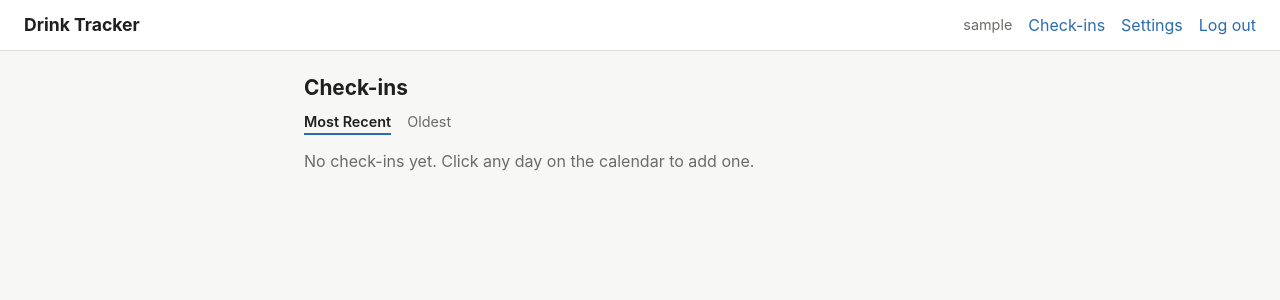
After one commit to OiOfMidworld/drink-tracker, a Flask app: page /checkins in a window 1280 px wide. The commit adds this page. Shown: the top 300 px of the page. Run offline with Flask 3, Linux system fonts and the light colour scheme; the visitor is signed in with stand-in values (Sample User, id 1); data that the repository does not hold is empty.

Commit message:
Add journal check-ins tied to a day, plus a Check-ins tab
New JournalEntry model, independent of drink logging, so a user can
write a note without needing a drink count for that day (and vice
versa). The existing day-click popup gained a journal textarea
alongside the drink count field; /api/log now accepts an optional
"note" and updates whichever of count/note was actually submitted.
Days with a check-in get a small dot marker on the calendar.

Added a Check-ins tab listing every entry by date, sortable by most
recent or oldest, each linking back into the calendar (?open=DD) to
edit it.

Co-Authored-By: Claude Sonnet 5 <noreply@anthropic.com>

```diff
--- a/drink_tracker/main.py
+++ b/drink_tracker/main.py
@@ -6,7 +6,7 @@ from flask_login import current_user, login_required
 from sqlalchemy import extract
 
 from .forms import SettingsForm
-from .models import CATEGORY_INFO, Entry, category_for_count, db
+from .models import CATEGORY_INFO, JOURNAL_TEXT_MAX_LENGTH, Entry, JournalEntry, category_for_count, db
 
 bp = Blueprint("main", __name__)
 
@@ -55,6 +55,13 @@ def calendar_view(year, month):
         for entry in entries
     }
 
+    journal_entries = JournalEntry.query.filter(
+        JournalEntry.user_id == current_user.id,
+        extract("year", JournalEntry.entry_date) == year,
+        extract("month", JournalEntry.entry_date) == month,
+    ).all()
+    journal_map = {entry.entry_date.day: entry.text for entry in journal_entries}
+
     weeks_with_totals = []
     for week in weeks:
         week_total = sum(entry_map[day]["count"] for day in week if day != 0 and day in entry_map)
@@ -92,6 +99,7 @@ def calendar_view(year, month):
         avg_per_week=avg_per_week,
         yearly_avg_per_week=yearly_avg_per_week,
         entry_map=entry_map,
+        journal_map=journal_map,
         future_days=future_days,
         category_info=CATEGORY_INFO,
         today=today,
@@ -114,12 +122,20 @@ def settings():
     return render_template("settings.html", form=form)
 
 
+@bp.route("/checkins")
+@login_required
+def checkins():
+    sort = request.args.get("sort", "newest")
+    order = JournalEntry.entry_date.asc() if sort == "oldest" else JournalEntry.entry_date.desc()
+    entries = JournalEntry.query.filter_by(user_id=current_user.id).order_by(order).all()
+    return render_template("checkins.html", entries=entries, sort=sort)
+
+
 @bp.route("/api/log", methods=["POST"])
 @login_required
 def log_day():
     data = request.get_json(silent=True) or {}
     date_str = data.get("date")
-    count = data.get("count")
 
     try:
         entry_date = datetime.strptime(date_str, "%Y-%m-%d").date()
@@ -129,30 +145,45 @@ def log_day():
     if entry_date > date.today():
         return jsonify({"error": "You can't log a future date."}), 400
 
-    entry = Entry.query.filter_by(user_id=current_user.id, entry_date=entry_date).first()
+    response = {"success": True}
 
-    if count is None:
-        if entry:
-            db.session.delete(entry)
-            db.session.commit()
-        return jsonify({"success": True, "count": None})
+    if "count" in data:
+        count = data["count"]
+        entry = Entry.query.filter_by(user_id=current_user.id, entry_date=entry_date).first()
 
-    if not isinstance(count, int) or isinstance(count, bool) or count < 0:
-        return jsonify({"error": "Enter a whole number of 0 or more."}), 400
+        if count is None:
+            if entry:
+                db.session.delete(entry)
+            response["count"] = None
+        else:
+            if not isinstance(count, int) or isinstance(count, bool) or count < 0:
+                return jsonify({"error": "Enter a whole number of 0 or more."}), 400
+            if entry:
+                entry.drink_count = count
+            else:
+                entry = Entry(user_id=current_user.id, entry_date=entry_date, drink_count=count)
+                db.session.add(entry)
+            category = category_for_count(count)
+            response.update({"count": count, "category": category, "color": CATEGORY_INFO[category]["color"]})
 
-    if entry:
-        entry.drink_count = count
-    else:
-        entry = Entry(user_id=current_user.id, entry_date=entry_date, drink_count=count)
-        db.session.add(entry)
+    if "note" in data:
+        note = data["note"]
+        if note is not None and not isinstance(note, str):
+            return jsonify({"error": "Invalid journal entry."}), 400
+        note = (note or "").strip()
+        if len(note) > JOURNAL_TEXT_MAX_LENGTH:
+            return jsonify({"error": f"Journal entry is too long (max {JOURNAL_TEXT_MAX_LENGTH} characters)."}), 400
+
+        journal_entry = JournalEntry.query.filter_by(user_id=current_user.id, entry_date=entry_date).first()
+        if note:
+            if journal_entry:
+                journal_entry.text = note
+            else:
+                journal_entry = JournalEntry(user_id=current_user.id, entry_date=entry_date, text=note)
+                db.session.add(journal_entry)
+        elif journal_entry:
+            db.session.delete(journal_entry)
+        response["note"] = note or None
+
     db.session.commit()
-
-    category = category_for_count(count)
-    return jsonify(
-        {
-            "success": True,
-            "count": count,
-            "category": category,
-            "color": CATEGORY_INFO[category]["color"],
-        }
-    )
+    return jsonify(response)
--- a/drink_tracker/static/style.css
+++ b/drink_tracker/static/style.css
@@ -204,6 +204,14 @@ body {
   background: var(--surface);
 }
 
+.journal-dot {
+  width: 7px;
+  height: 7px;
+  border-radius: 50%;
+  display: inline-block;
+  background: var(--accent);
+}
+
 .calendar-layout {
   display: flex;
   align-items: flex-start;
@@ -262,12 +270,28 @@ table.calendar th {
 }
 
 .day-cell {
+  position: relative;
   height: 64px;
   border: 1px solid var(--border);
   vertical-align: top;
   padding: 0.3rem;
   cursor: pointer;
   transition: filter 0.1s ease;
+}
+
+.day-cell.has-journal::after {
+  content: "";
+  position: absolute;
+  top: 5px;
+  right: 5px;
+  width: 7px;
+  height: 7px;
+  border-radius: 50%;
+  background: var(--accent);
+}
+
+.day-cell.cat-3.has-journal::after {
+  background: #eee;
 }
 
 .day-cell:hover:not(.empty):not(.future) {
@@ -365,7 +389,7 @@ table.calendar th {
   background: var(--surface);
   border-radius: 10px;
   padding: 1.5rem;
-  width: 300px;
+  width: 340px;
   max-width: 90vw;
 }
 
@@ -389,8 +413,73 @@ table.calendar th {
   margin-bottom: 0.6rem;
 }
 
+.journal-input {
+  width: 100%;
+  padding: 0.6rem 0.7rem;
+  font-size: 0.95rem;
+  font-family: inherit;
+  border: 1px solid var(--border);
+  border-radius: 6px;
+  margin-bottom: 0.6rem;
+  resize: vertical;
+}
+
 .modal-actions {
   display: flex;
   justify-content: flex-end;
   gap: 0.5rem;
 }
+
+.checkins-sort {
+  display: flex;
+  gap: 1rem;
+  margin-bottom: 1rem;
+}
+
+.sort-link {
+  color: var(--text-muted);
+  text-decoration: none;
+  font-size: 0.9rem;
+  padding-bottom: 0.2rem;
+  border-bottom: 2px solid transparent;
+}
+
+.sort-link.active {
+  color: var(--text);
+  font-weight: 600;
+  border-bottom-color: var(--accent);
+}
+
+.checkins-list {
+  list-style: none;
+  padding: 0;
+  margin: 0;
+  display: flex;
+  flex-direction: column;
+  gap: 0.8rem;
+}
+
+.checkin-item {
+  background: var(--surface);
+  border: 1px solid var(--border);
+  border-radius: 10px;
+  padding: 1rem 1.2rem;
+}
+
+.checkin-date {
+  display: inline-block;
+  font-weight: 600;
+  color: var(--accent);
+  text-decoration: none;
+  margin-bottom: 0.4rem;
+}
+
+.checkin-text {
+  margin: 0;
+  white-space: pre-wrap;
+  line-height: 1.5;
+}
+
+.empty-state {
+  color: var(--text-muted);
+}
--- a/drink_tracker/templates/base.html
+++ b/drink_tracker/templates/base.html
@@ -13,6 +13,7 @@
     {% if current_user.is_authenticated %}
       <nav>
         <span class="username">{{ current_user.username }}</span>
+        <a href="{{ url_for('main.checkins') }}">Check-ins</a>
         <a href="{{ url_for('main.settings') }}">Settings</a>
         <a href="{{ url_for('auth.logout') }}">Log out</a>
       </nav>
--- /dev/null
+++ b/drink_tracker/templates/checkins.html
@@ -0,0 +1,27 @@
+{% extends "base.html" %}
+{% block title %}Check-ins - Drink Tracker{% endblock %}
+{% block content %}
+  <div class="calendar-header">
+    <h1>Check-ins</h1>
+  </div>
+
+  <div class="checkins-sort">
+    <a class="sort-link {{ 'active' if sort != 'oldest' }}" href="{{ url_for('main.checkins', sort='newest') }}">Most Recent</a>
+    <a class="sort-link {{ 'active' if sort == 'oldest' }}" href="{{ url_for('main.checkins', sort='oldest') }}">Oldest</a>
+  </div>
+
+  {% if entries %}
+    <ul class="checkins-list">
+      {% for entry in entries %}
+        <li class="checkin-item">
+          <a class="checkin-date" href="{{ url_for('main.calendar_view', year=entry.entry_date.year, month=entry.entry_date.month, open='%02d'|format(entry.entry_date.day)) }}">
+            {{ entry.entry_date.strftime('%B %d, %Y') }}
+          </a>
+          <p class="checkin-text">{{ entry.text }}</p>
+        </li>
+      {% endfor %}
+    </ul>
+  {% else %}
+    <p class="empty-state">No check-ins yet. Click any day on the calendar to add one.</p>
+  {% endif %}
+{% endblock %}
```
Also changed, not shown: drink_tracker/models.py (+20 -0 lines), drink_tracker/static/script.js (+14 -8 lines), drink_tracker/templates/calendar.html (+9 -1 lines), README.md.
